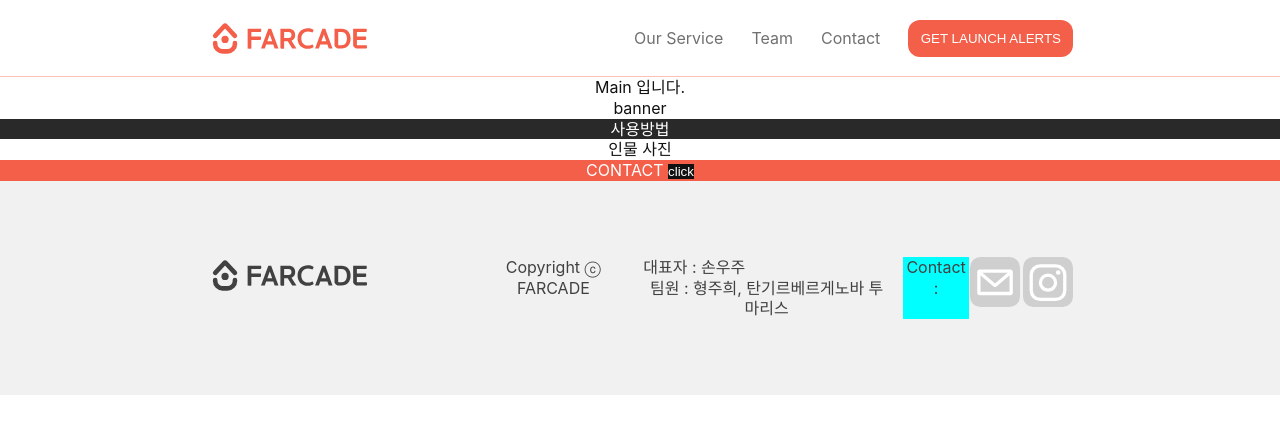
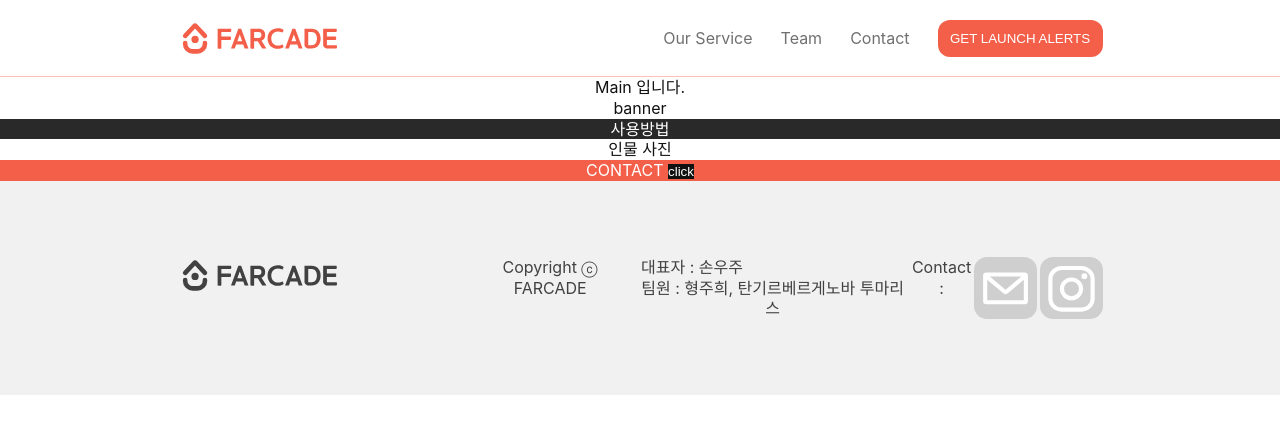
Before and after one commit to Farcade-ASANDOERS/Farcade-Front, a React (Create React App) app: page / in a window 1280 px wide. Shown: the top 434 px of the page. Built offline with nearby package versions, Linux system fonts and the light colour scheme.

Commit message:
💄: Footer 영역 완료

```diff
--- a/src/View/Footer/ViewFooter.jsx
+++ b/src/View/Footer/ViewFooter.jsx
@@ -1,8 +1,10 @@
 import {
   ContainerStyled,
   GuideLineStyled,
+  GroupStyled,
   ImageStyled,
 } from '../styled/common/Common.styled';
+import { Intro, Contact, CopyRight } from '../styled/ViewFooter.styled';
 import logoB from '../../Assets/image/main/logo-B.svg';
 import email from '../../Assets/image/main/e-mail-logo.svg';
 import insta from '../../Assets/image/main/insta-logo.svg';
@@ -22,30 +24,33 @@ export const ViewFooter = () => {
         widthProps='var(--inner-contents-width)'
       >
         <ImageStyled src={logoB} widthProps='160px' heightProps='37px' />
-        <GuideLineStyled
-          className='intro'
+        <GroupStyled
           displayProps='flex'
-          justifyProps='space-evenly'
-          widthProps='68.85%'
-          // 895px
+          justifyProps='space-between'
+          widthProps='68.85%' // 895px
           marginProps='0'
         >
-          <div>Copyright ⓒ FARCADE</div>
-          <div id='intro'>
+          <CopyRight>Copyright ⓒ FARCADE</CopyRight>
+          <Intro>
             <div>대표자 : 손우주</div>
             <div>팀원 : 형주희, 탄기르베르게노바 투마리스</div>
-          </div>
-          <GuideLineStyled displayProps='flex' marginProps='0'>
-            <div className='contact'>Contact :</div>
+          </Intro>
+          <GroupStyled
+            displayProps='flex'
+            justifyProps='flex-end'
+            marginProps='0'
+            widthProps='192px'
+          >
+            <Contact>Contact :</Contact>
             <ImageStyled
-              className='email'
               src={email}
-              widthProps='50px'
-              heightProps='50px'
+              widthProps='auto'
+              heightProps='auto'
+              marginProps='0 1.79% 0 0'
             />
-            <ImageStyled src={insta} widthProps='50px' heightProps='50px' />
-          </GuideLineStyled>
-        </GuideLineStyled>
+            <ImageStyled src={insta} widthProps='auto' heightProps='auto' />
+          </GroupStyled>
+        </GroupStyled>
       </GuideLineStyled>
     </ContainerStyled>
   );
--- a/src/View/styled/ViewFooter.styled.jsx
+++ b/src/View/styled/ViewFooter.styled.jsx
@@ -1,3 +1,25 @@
 import styled from 'styled-components';
 
-export const ContainerStyled = styled.div``;
+export const ContentsStyled = styled.div``;
+
+export const CopyRight = styled.div`
+  display: flex;
+  justify-content: flex-start;
+  width: 169px;
+`;
+
+export const Intro = styled.div`
+  display: flex;
+  flex-direction: column;
+  align-items: flex-start;
+  width: 263px;
+`;
+
+export const Contact = styled.div`
+  display: flex;
+  flex-direction: row;
+  align-items: flex-start;
+  margin-right: 0.89%;
+  /* background-color: aqua; */
+  width: 68px;
+`;
--- a/src/View/styled/common/Common.styled.jsx
+++ b/src/View/styled/common/Common.styled.jsx
@@ -9,52 +9,6 @@ export const CommonStyled = styled.div`
   text-align: center;
   width: 100%;
   /* align-items: center; */
-`;
-
-export const GuideLineStyled = styled.div`
-  display: ${(props) => props.displayProps};
-  flex-direction: ${(props) => props.dirProps || 'row'};
-  justify-content: ${(props) => props.justifyProps};
-  margin: ${(props) => props.marginProps};
-  background-color: ${(props) => props.bgColorProps};
-  width: ${(props) => props.widthProps}; // || 'var(--inner-contents-width)'
-  margin: ${(props) => props.marginProps || '0 auto'};
-  .intro > div:not(:last-child) {
-    margin-right: 13.31px;
-  }
-  /* .intro > div:first-child {
-    margin-left: 27.37%;
-  } */
-  #intro {
-    display: flex;
-    flex-direction: column;
-    align-items: flex-start;
-  }
-
-  .contact {
-    display: flex;
-    flex-direction: row;
-    align-items: flex-start;
-    margin-right: 0.89%;
-    background-color: aqua;
-    width: 70px;
-  }
-
-  .email {
-    margin-right: 1.79%;
-  }
-`;
-
-export const ImageStyled = styled.img`
-  width: ${(props) => props.widthProps};
-  height: ${(props) => props.heightProps};
-`;
-
-export const ButtonStyled = styled.button`
-  background-color: ${(props) => props.bgColorProps};
-  color: ${(props) => props.colorProps};
-  width: ${(props) => props.widthProps};
-  border-radius: ${(props) => props.radiusProps};
 `;
 
 export const ContainerStyled = styled.div`
@@ -70,3 +24,46 @@ export const ContainerStyled = styled.div`
   align-items: center;
   height: ${(props) => props.heightProps};
 `;
+
+export const GuideLineStyled = styled.div`
+  display: ${(props) => props.displayProps || 'flex'};
+  flex-direction: ${(props) => props.dirProps || 'row'};
+  justify-content: ${(props) => props.justifyProps || 'center'};
+  background-color: ${(props) => props.bgColorProps}; //|| 'green'
+  width: ${(props) => props.widthProps || 'var(--inner-contents-width)'};
+  max-width: 1300px;
+  min-width: 925.09px;
+  margin: ${(props) => props.marginProps || '0 auto'};
+`;
+
+export const GroupStyled = styled.div`
+  display: ${(props) => props.displayProps};
+  flex-direction: ${(props) => props.dirProps || 'row'};
+  justify-content: ${(props) => props.justifyProps};
+  background-color: ${(props) => props.bgColorProps};
+  width: ${(props) => props.widthProps};
+  margin: ${(props) => props.marginProps || '0 auto'};
+
+  //클래스 지정한 곳은 footer 컴포넌트로 이동
+  /* .intro > div:not(:last-child) { */
+  /* background-color: blueviolet; */
+  /* margin-right: 13.31%; */
+  //
+  /* } */
+  /* .intro > div:first-child {
+    margin-left: 27.37%;
+  } */
+`;
+
+export const ImageStyled = styled.img`
+  width: ${(props) => props.widthProps};
+  height: ${(props) => props.heightProps};
+  margin: ${(props) => props.marginProps};
+`;
+
+export const ButtonStyled = styled.button`
+  background-color: ${(props) => props.bgColorProps};
+  color: ${(props) => props.colorProps};
+  width: ${(props) => props.widthProps};
+  border-radius: ${(props) => props.radiusProps};
+`;
```
